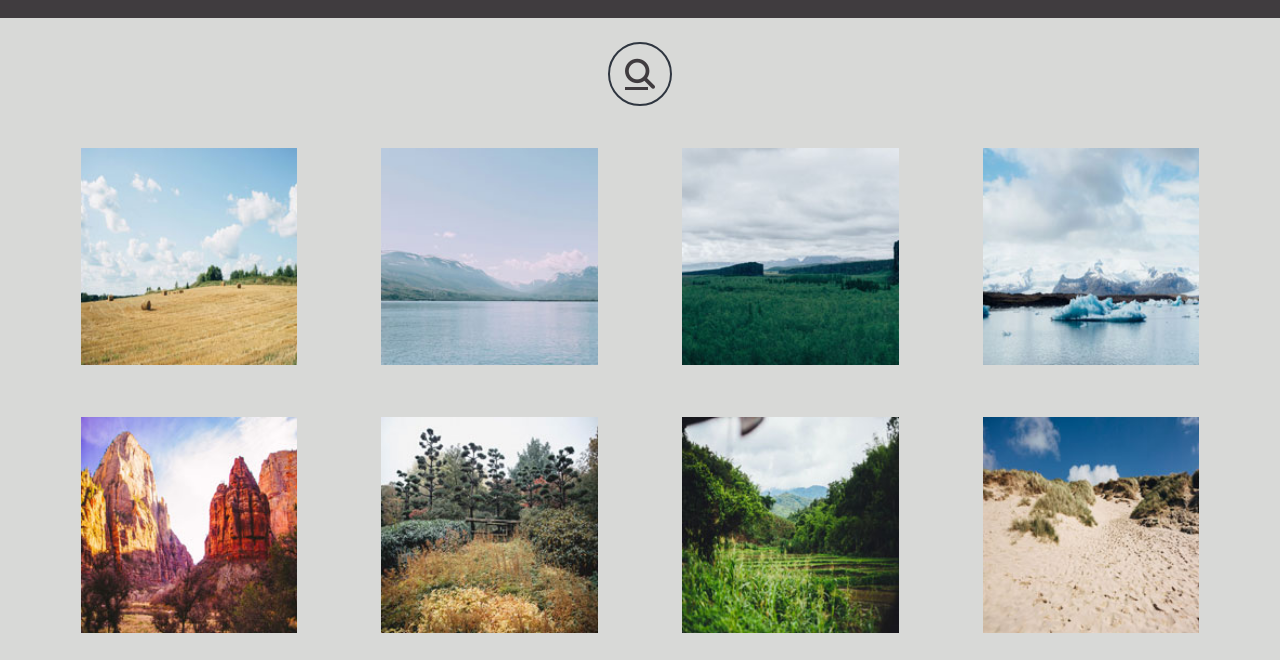
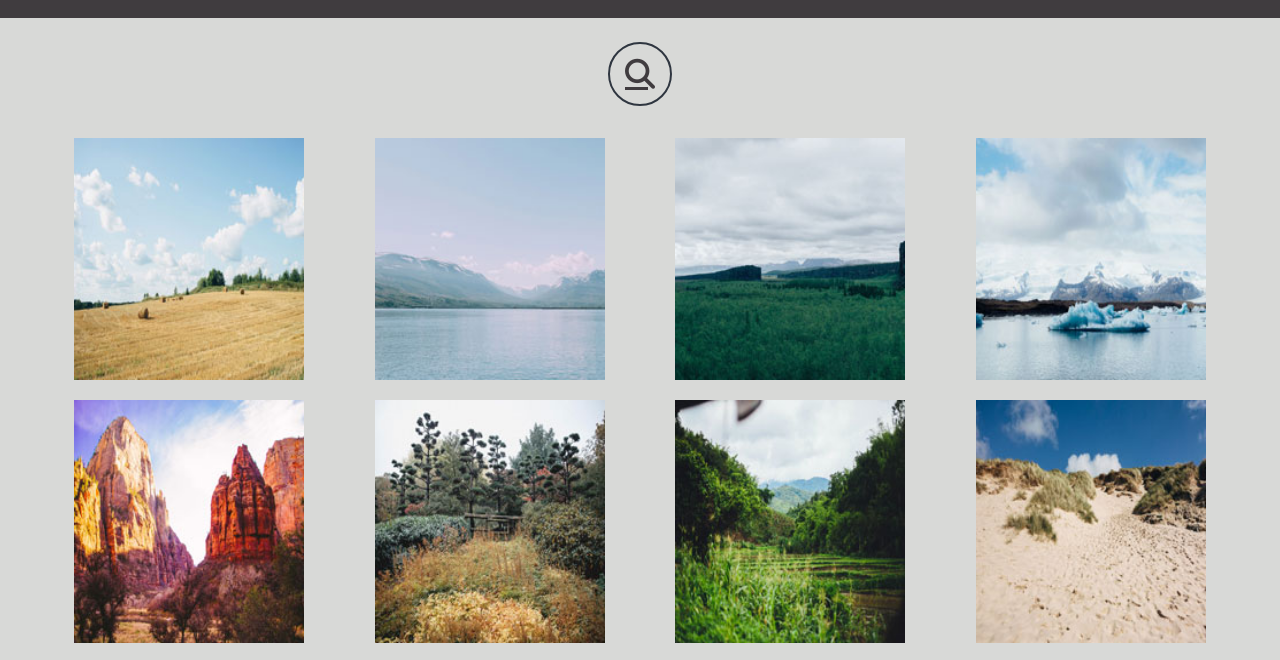
Before and after one commit to sdarbeh/An-Interactive-Photo-Gallery, a plain HTML site: page index.html in a window 1280 px wide. Shown: the part 66-726 px from the top of the page. Drawn offline with Linux system fonts and the light colour scheme.

Commit message:
Update main.css

```diff
--- a/css/main.css
+++ b/css/main.css
@@ -85,10 +85,17 @@ li {
 .photos {
     margin: 20px 2% 20px 2%;
     text-align: center;
+    display: flex;
+    flex-wrap: wrap;
+    justify-content: space-between;
+}
+.photos li {
+    width: 48%;
+    margin: 10px 0 10px 0;
 }
 .photos img {
-    width: 94%;
-    margin: 10px 0 10px 0;
+    width: 100%;
+    height: 100%;
     border-radius: 10px;
 }
 /*============================
@@ -179,7 +186,7 @@ footer .webauthor {
         flex-wrap: wrap;
     }
     .photos li {
-        min-width: 50%;
+        width: 31%;
     }
     footer {
         height: 6rem;
@@ -216,7 +223,7 @@ footer .webauthor {
         margin: 0 auto;
     }
     .photos li {
-        min-width: 20%;
+        width: 20%;
         margin: 10px;
     }
     .photos img {
```
